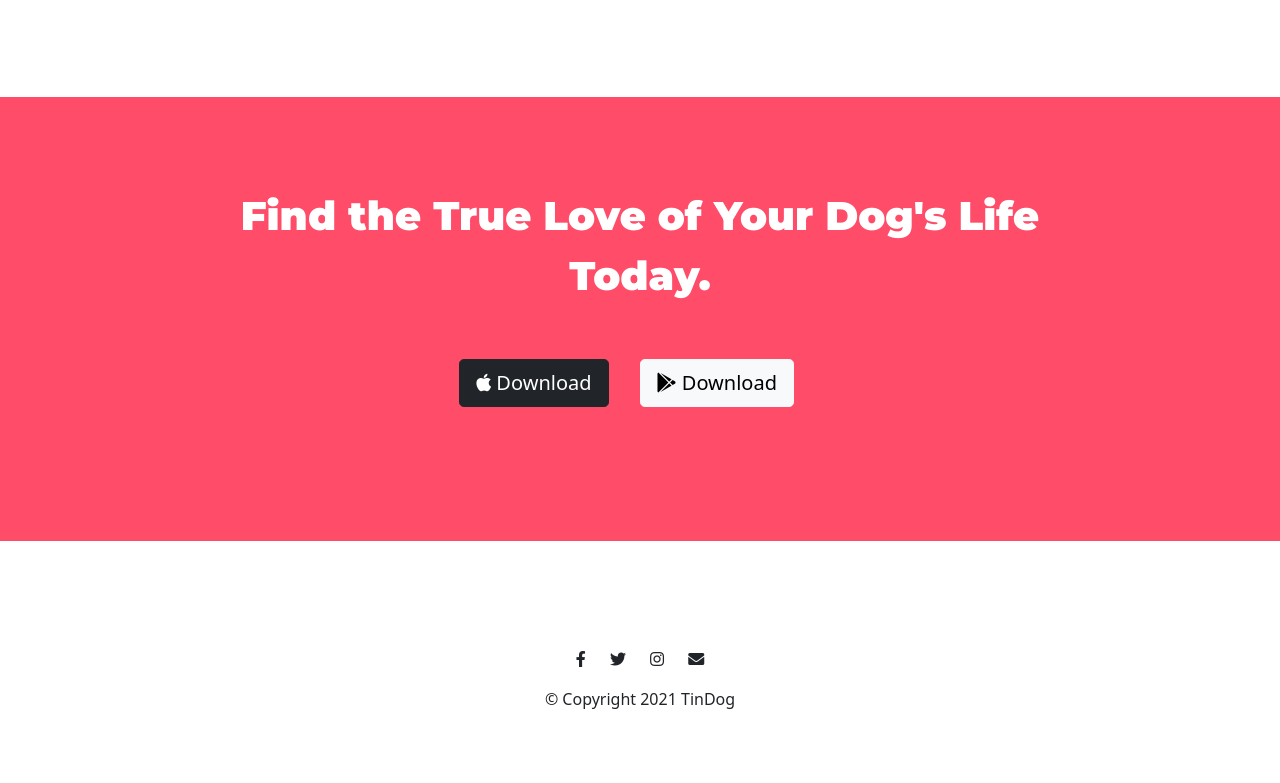
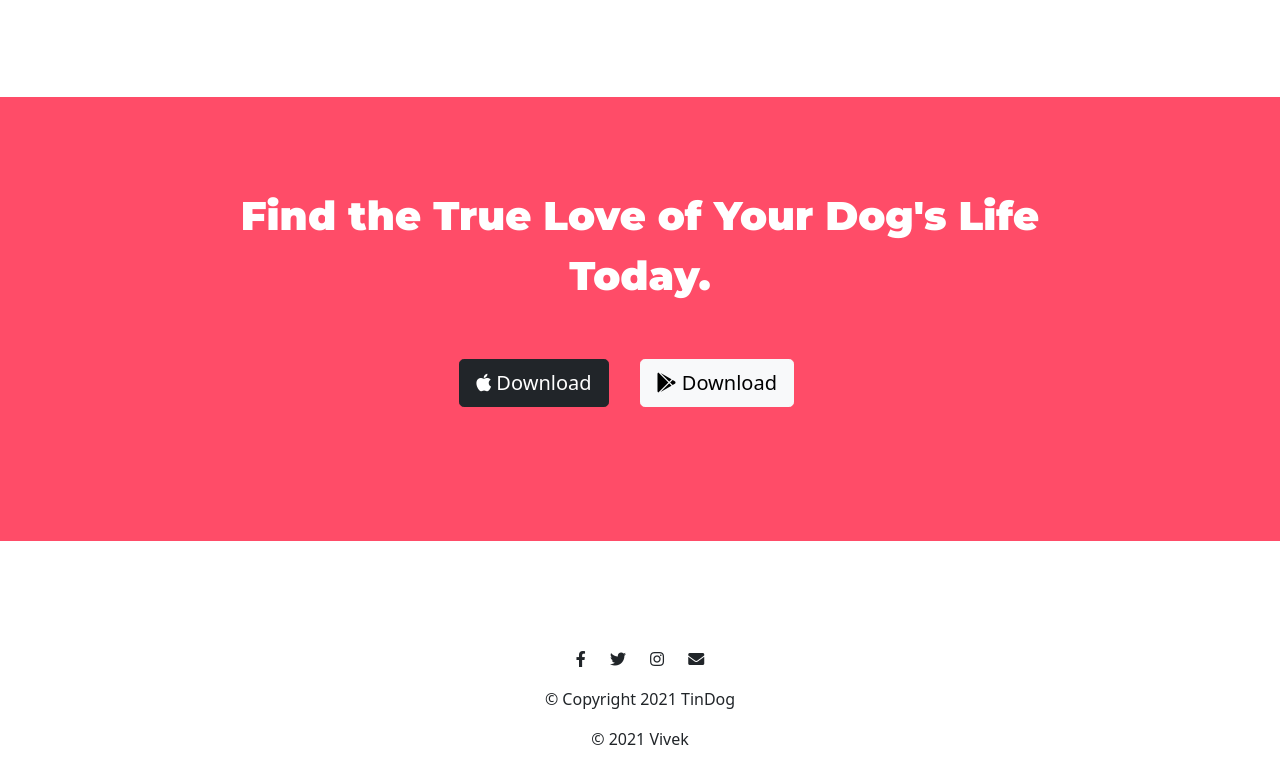
Before and after one commit to Vivek1898/Dog-website-, a plain HTML site: page index.html in a window 1280 px wide. Shown: the part 2270-3053 px from the top of the page. Drawn offline with nearby package versions, Linux system fonts and the light colour scheme.

Commit message:
Update index.html

```diff
--- a/index.html
+++ b/index.html
@@ -239,6 +239,8 @@
     <i class="social-icon fab fa-instagram"></i>
     <i class="social-icon fas fa-envelope"></i>
     <p>© Copyright 2021 TinDog</p>
+    <p>© 2021 Vivek</p>
+
 
   </footer>
 
```
